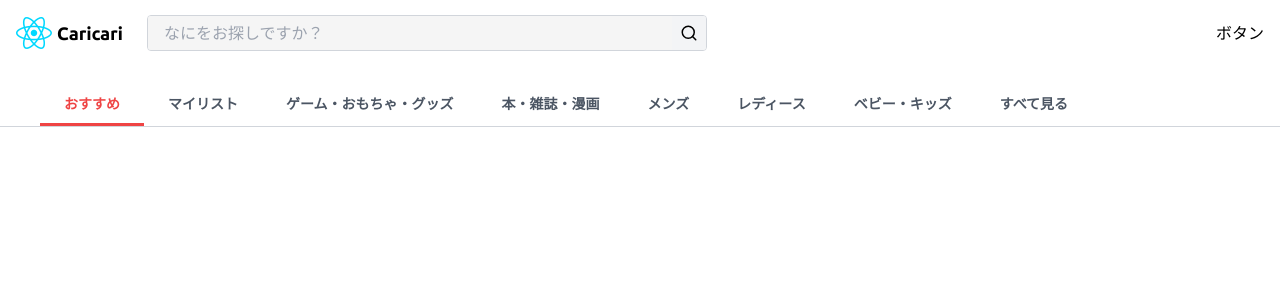
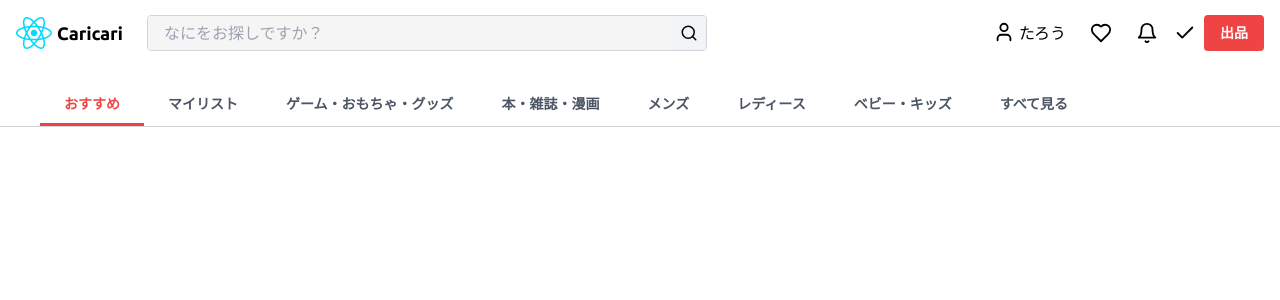
Before and after one commit to stray-code/zenn-mercari-clone, a React (Vite) app: page / in a window 1280 px wide. Shown: the top 300 px of the page. Built offline with nearby package versions, Linux system fonts and the light colour scheme.

Commit message:
ページヘッダーにボタンを表示

```diff
--- a/src/layouts/PageHeader.tsx
+++ b/src/layouts/PageHeader.tsx
@@ -1,4 +1,4 @@
-import { Search } from 'lucide-react';
+import { Bell, Check, Heart, Search, User } from 'lucide-react';
 
 import logo from '../assets/logo.png';
 
@@ -25,7 +25,42 @@
           </button>
         </div>
       </form>
-      <div className="ml-auto">ボタン</div>
+      <div className="ml-auto flex shrink-0 items-center md:gap-2">
+        <button
+          type="button"
+          className="p-2 hover:bg-secondary-hover md:hidden"
+        >
+          <Search className="size-[22px] stroke-2" />
+        </button>
+        <button
+          type="button"
+          className="hidden gap-1 p-2 hover:bg-secondary-hover md:flex"
+        >
+          <User className="size-[22px] stroke-2" />
+          たろう
+        </button>
+        <button
+          type="button"
+          className="hidden p-2 hover:bg-secondary-hover md:flex"
+        >
+          <Heart className="size-[22px] stroke-2" />
+        </button>
+        <button
+          type="button"
+          className="hidden p-2 hover:bg-secondary-hover md:flex"
+        >
+          <Bell className="size-[22px] stroke-2" />
+        </button>
+        <button type="button">
+          <Check className="size-[22px] stroke-2" />
+        </button>
+        <button
+          type="button"
+          className="hidden rounded bg-red-500 px-4 py-2 text-sm font-bold text-white hover:bg-red-400 md:block"
+        >
+          出品
+        </button>
+      </div>
     </div>
   );
 };
```
